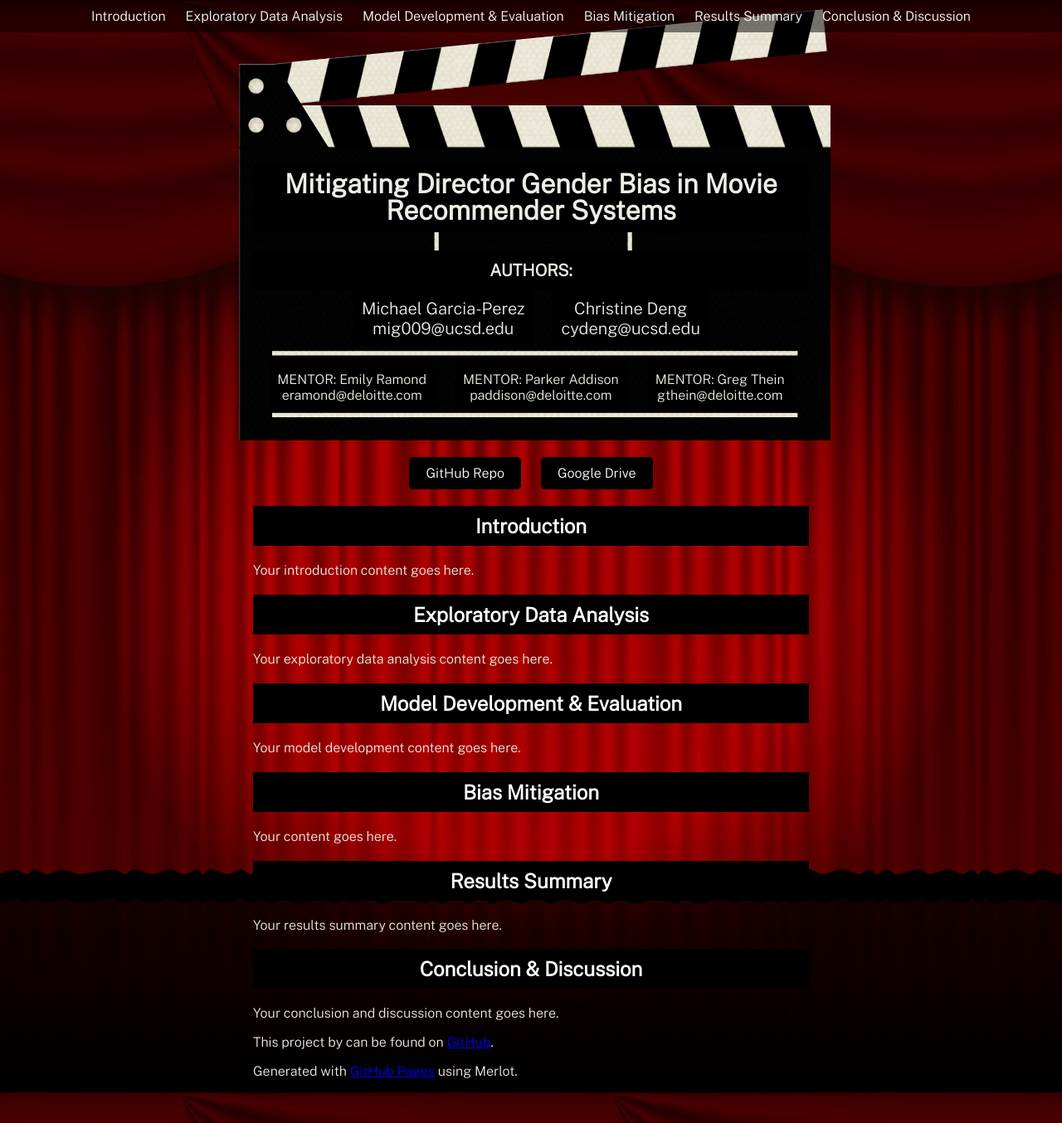
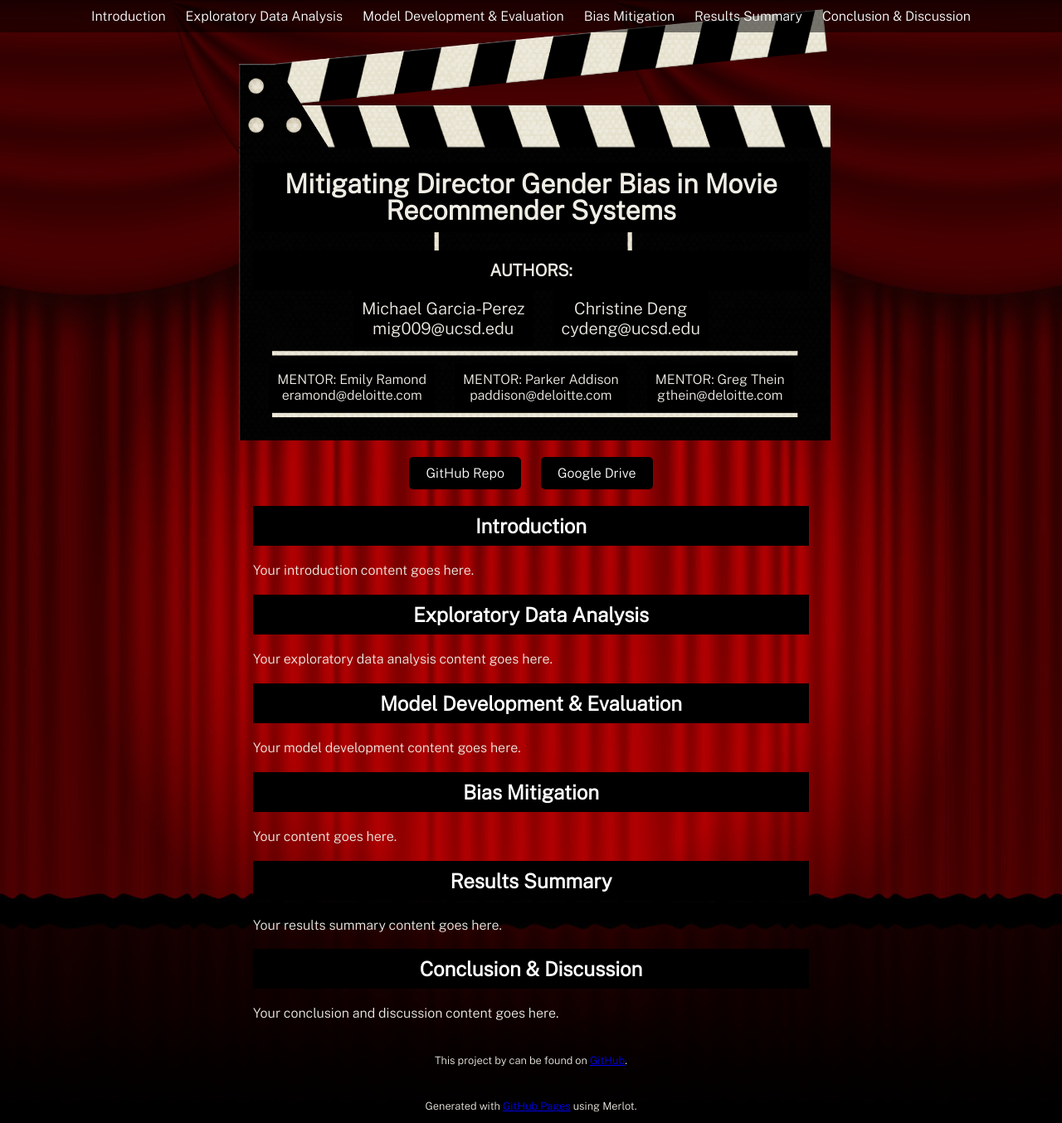
Before and after one commit to michael-garciaperez/DSC180A-Methodology-5, a Jekyll site: the page built from index.md, in a window 1280 px wide and 1354 px high. Shown: the whole window at 83% size. Built offline with Jekyll 4.4.1, drawn with Linux system fonts in a browser that asks for light colours.

Commit message:
Update style.scss

```diff
--- a/assets/css/style.scss
+++ b/assets/css/style.scss
@@ -125,3 +125,9 @@
   padding: 10px; /* Add padding to create space */
   margin-bottom: 20px; /* Increase spacing between headers and content below */
 }
+
+footer p {
+  text-align: center; /* Center align the text */
+  font-size: 0.8em; /* Set smaller font size */
+  margin-top: 40px; /* Increase space above the text */
+}
```
